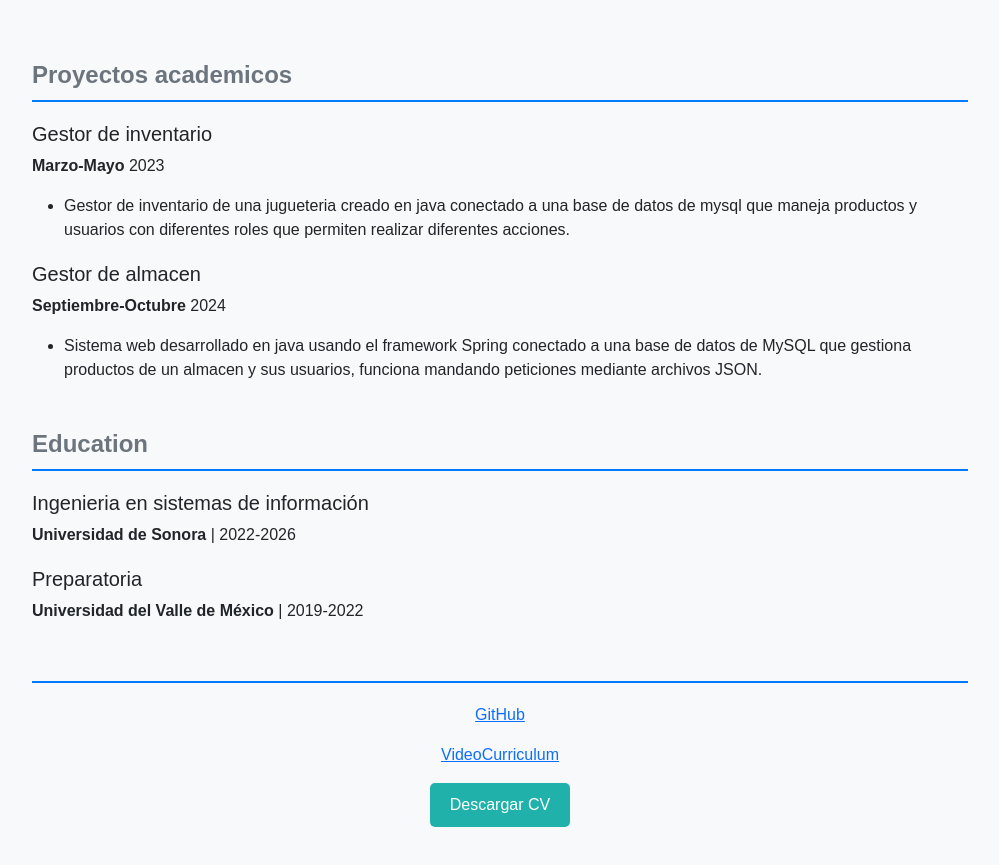
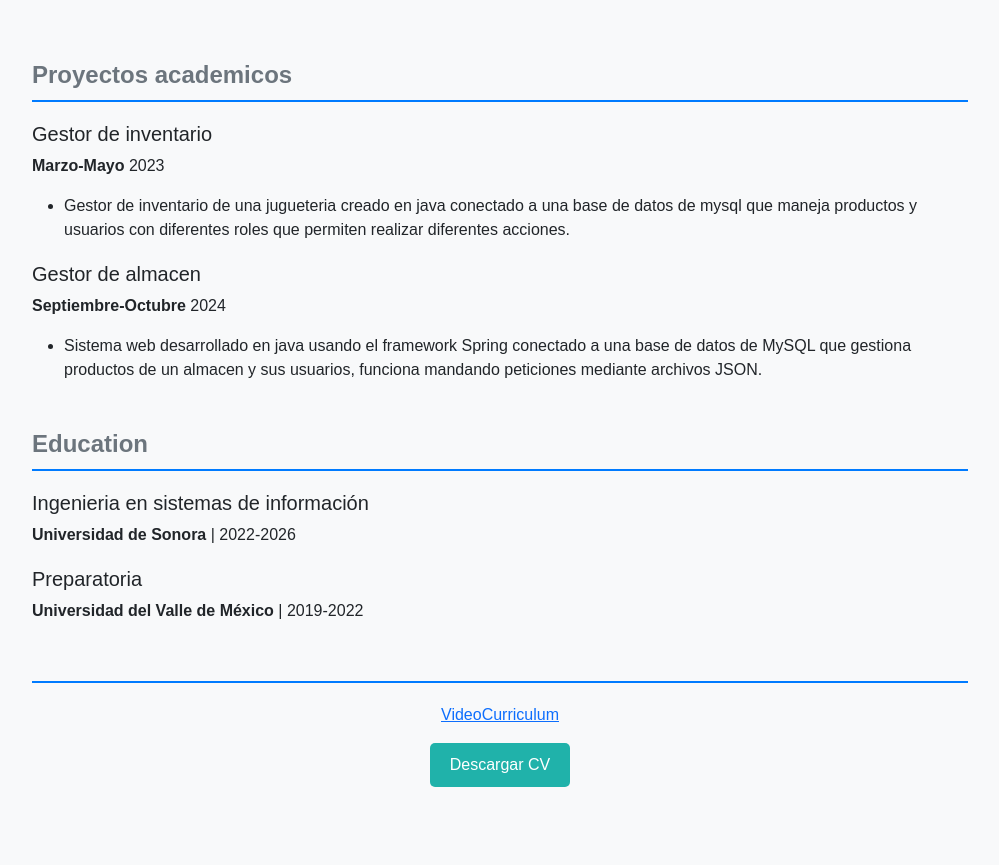
Before and after one commit to LuisMM18/CVLuisMorales, a plain HTML site: page index.html in a window 1280 px wide. Shown: the part 918-1783 px from the top of the page, without its empty margins (140-1139 px from the left). After the commit the page ends 1753 px from the top, so only its background shows below. Drawn offline with nearby package versions, Linux system fonts and the light colour scheme.

Commit message:
Update index.html

```diff
--- a/index.html
+++ b/index.html
@@ -228,7 +228,7 @@
         <section id="contact" class="my-5 text-center">
             <h2 class="section-title"></h2>
 
-            <p><a href="https://github.com/LuisMM18" target="_blank">GitHub</a>
+
             <p><a href="https://linkedin.com/in/yourprofile" target="_blank">VideoCurriculum</a>
             </p>
             <div class="download-cv">
```
